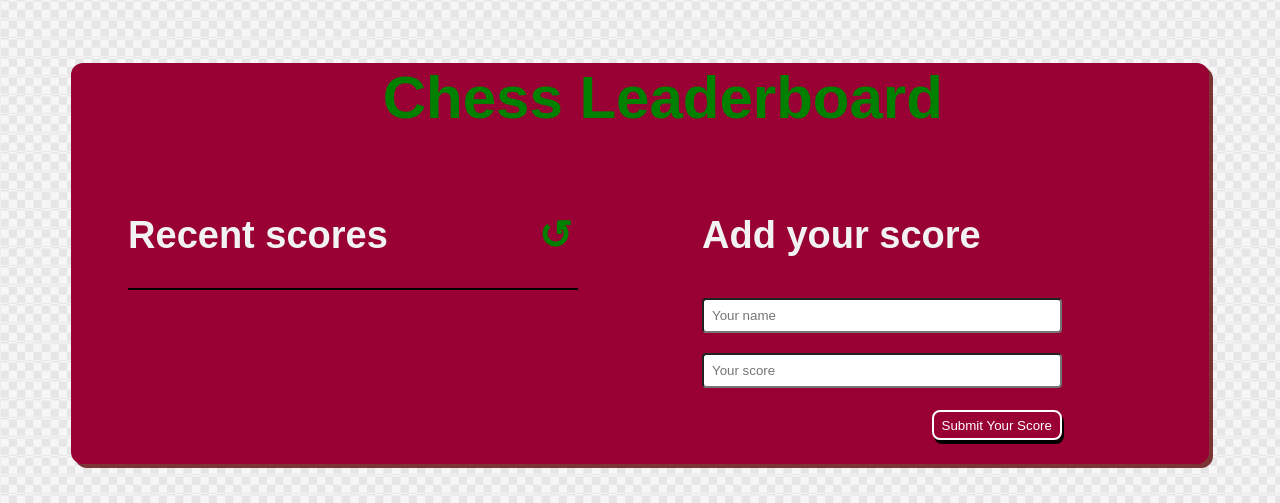
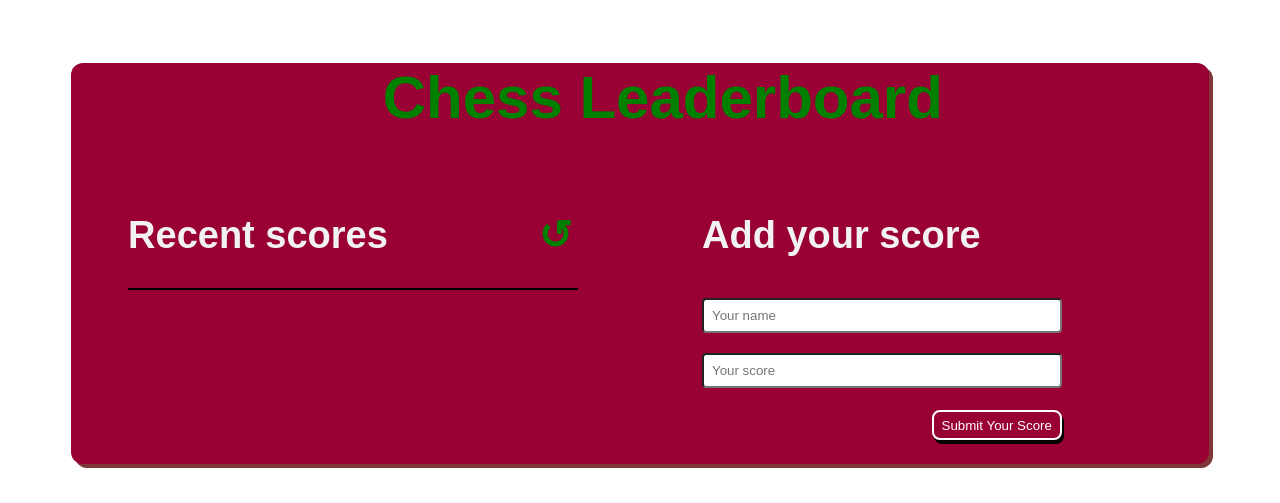
Before and after one commit to Donmark2k/leaderboard, a website built with webpack: page src/template.html in a window 1280 px wide. Built offline with nearby package versions, Linux system fonts and the light colour scheme; no server answers; a web font is replaced by a local one.

Commit message:
Remove unused image from the image folder

```diff
--- a/src/style.css
+++ b/src/style.css
@@ -3,7 +3,6 @@
 body {
   font-weight: bold;
   font-family: 'Mochiy Pop One', sans-serif;
-  background: url('img-b.png');
 }
 
 .main-container {
```
Also changed, not shown: dist/main.js, src/bg2.png (deleted), src/img-b.PNG (deleted).
